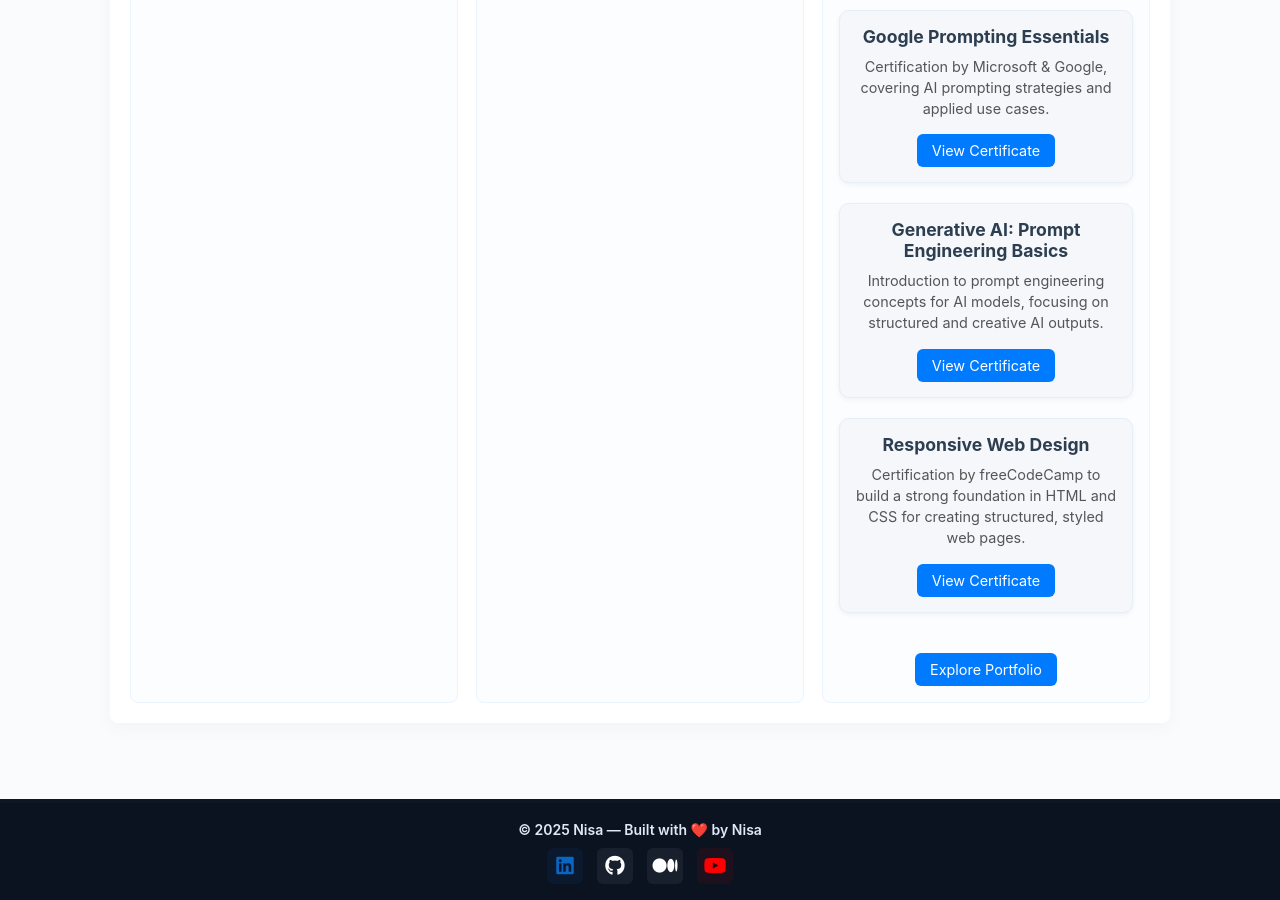
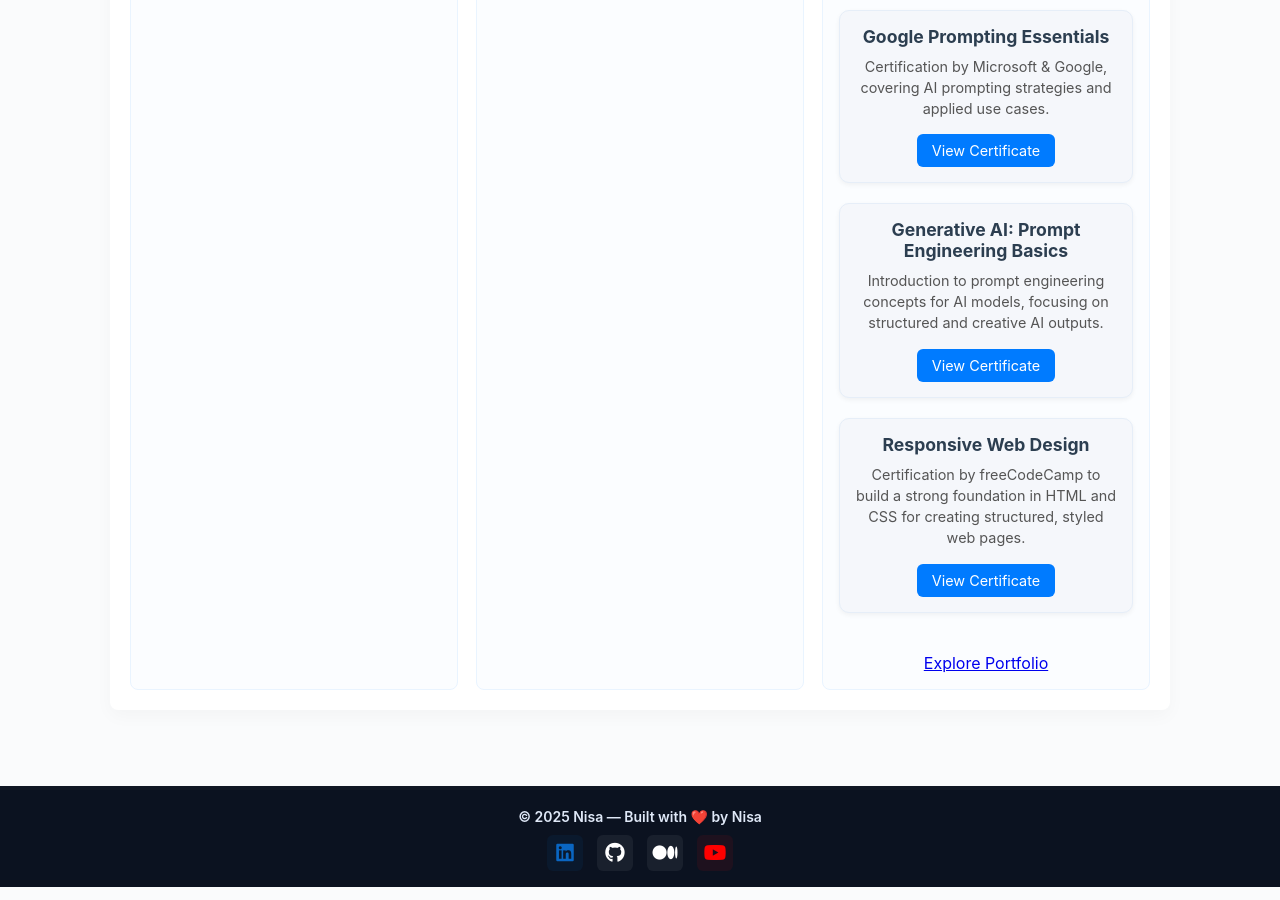
Before and after one commit to tabassumunnisa19/My_Personal_Website, a Jekyll site: the page about.html, which Jekyll copies as it is, in a window 1280 px wide and 900 px high, scrolled down 1298 px. Built offline with Jekyll 4.4.1, drawn with Linux system fonts in a browser that asks for light colours.

Commit message:
Update about.html

```diff
--- a/about.html
+++ b/about.html
@@ -96,8 +96,9 @@
       <a href="https://freecodecamp.org/certification/tabassumunnisa/responsive-web-design" target="_blank" class="cert-btn">View Certificate</a>
     </div>
     <div style="text-align:center; margin-top:20px;">
-  <a href="portfolio.html" class="cert-btn">Explore Portfolio</a>
+  <a href="portfolio.html" class="explore-btn">Explore Portfolio</a>
 </div>
+
 
   </div>
 </div>
```
